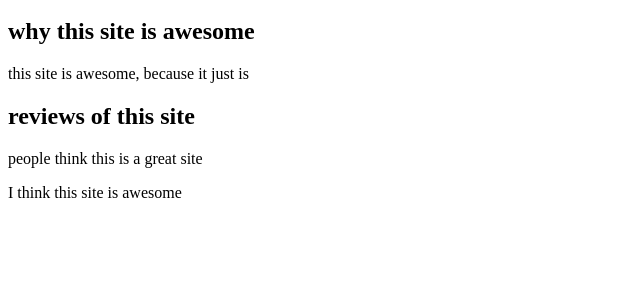
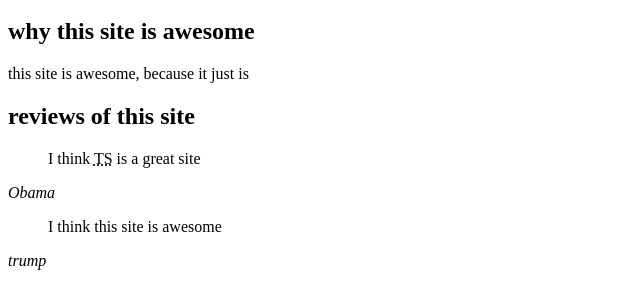
Before and after one commit to Jthapata/school-code, a plain HTML site: page index.html in a window 1280 px wide. Shown: the part 48-356 px from the top of the page, without its empty margins (0-640 px from the left). Drawn offline with Linux system fonts and the light colour scheme.

Commit message:
added more content to test site

```diff
--- a/index.html
+++ b/index.html
@@ -6,13 +6,19 @@
             <meta name="author" content="Jesse Zapata">
     </head>
     <body>
+        <div id="header">
         <h1>this is a test site</h1>
+    </div>
 
+        <div id="body">
         <h2>why this site is awesome</h2>
         <p>this site is awesome, because it just is</p>
         <h2>reviews of this site</h2>
-        <p>people think this is a great site</p>
-        <p>I think this site is awesome</p>
+        <blockquote>I think <abbr title="Test Site">TS</abbr> is a great site</blockquote>
+        <cite>Obama</cite>
+        <blockquote>I think this site is awesome</blockquote>
+        <cite>trump</cite>
+    </div>
     </body>
 </html>
 </DOCTYPE>
```
